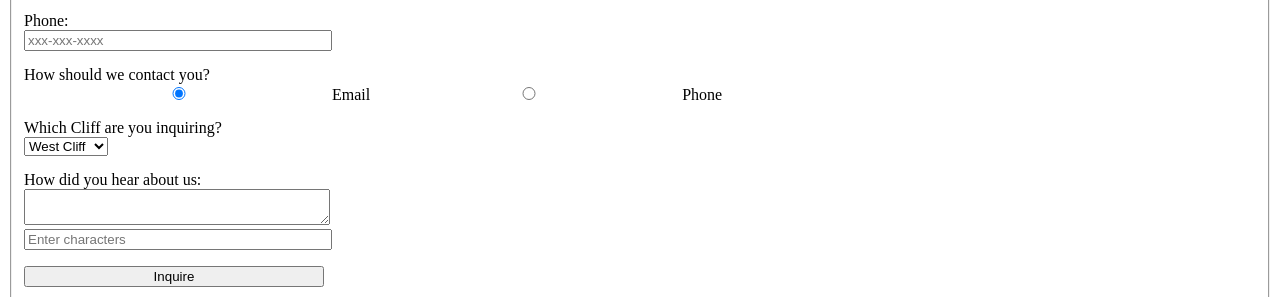
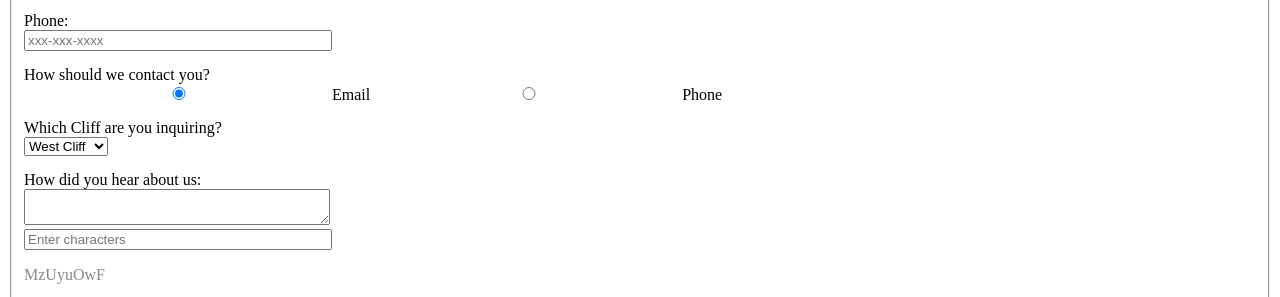
Before and after one commit to Boneva/Homework-Module1, a plain HTML site: page contact.html in a window 1280 px wide. Shown: the part 658-955 px from the top of the page. Drawn offline with Linux system fonts and the light colour scheme.

```diff
--- a/JS/randomcodes.js
+++ b/JS/randomcodes.js
@@ -2,7 +2,22 @@
 
 // Function to generate combination of characters
 function generateCode() {
+
+    // Create variables to store generated codes and the type of characters we want to show as codes
+    var code = ''; // Initialize to null value
+    var str = 'ABCDEFGHIJKLMNOPQRSTUVWXYZabcdefghijklmnopqrstuvwxyz0123456789@#$';
+    // Generate character multiple times using a loop
+    for (i = 1; i <= 8; i++) {
+        var char = Math.random() * str.length; // random select a character from the variable and then store in a new variable
+        code += str.charAt(char); // accumulate the generated character into a string of 8 characters
+    }
+    return code; // return the final accumulated string when loop ends
 }
-// Create variables to store generated codes and the type of characters we want to show as codes
-var code = ''; // Initialize to null value
-var str = 'ABCDEFGHIJKLMNOPQRSTUVWXYZabcdefghijklmnopqrstuvwxyz0123456789@#$';
+// Get HTML element to display
+document.getElementById("codes").innerHTML = generateCode();
+// Disable Button
+function disableButton() {
+    document.getElementById("submit").disabled = true;
+}
+// Activate function
+disableButton();
--- a/contact.html
+++ b/contact.html
@@ -137,6 +137,8 @@
      </div><!-- End Container -->
  </footer>
 
+ <script src="JS/randomcodes.js"></script>
+
  <script>
      var partners = []; // Declare an empty array to store image elements
      var partnerFileNames = []; // Declare an empty array to store image file names
--- a/styles.css
+++ b/styles.css
@@ -268,3 +268,12 @@
         #clock {
             color:#125688;
         }
+        form .button input {
+            width: 8em;
+            height: 2.5em;
+            font-size: 1.2em;
+            font-weight: bold;
+            /*background-color: #4977D1;*/
+            color: #ffffff;
+            border: none;
+        }
```
